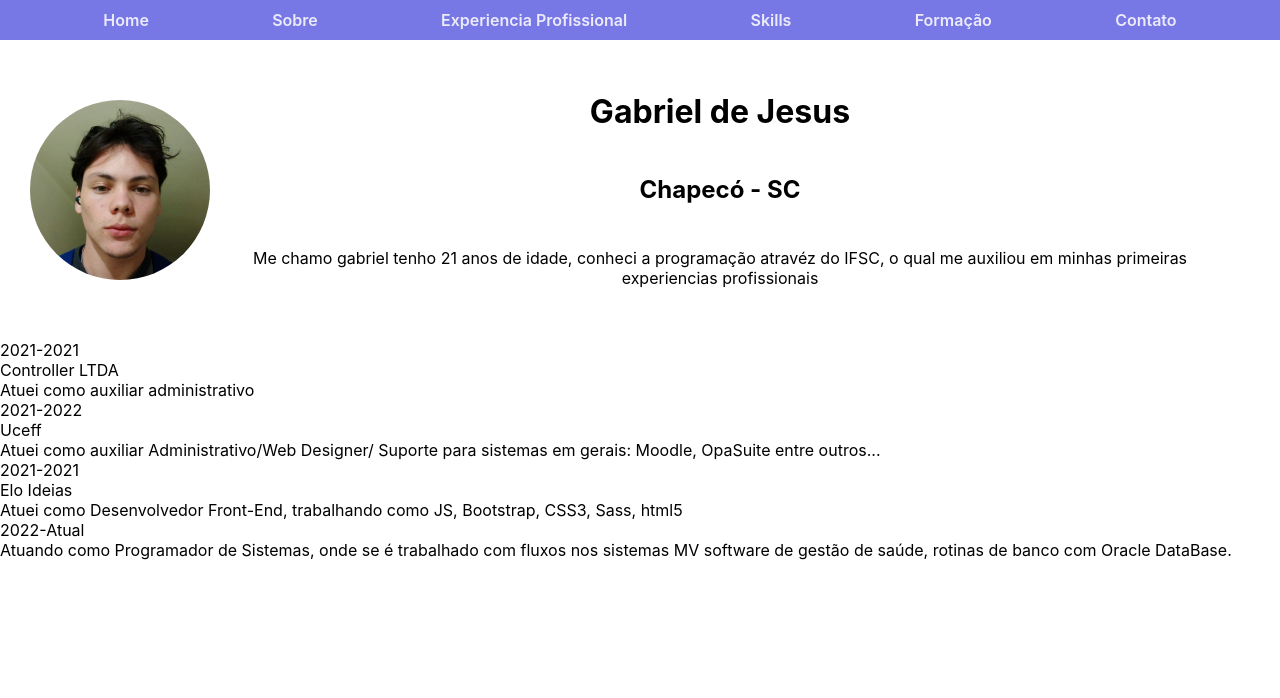
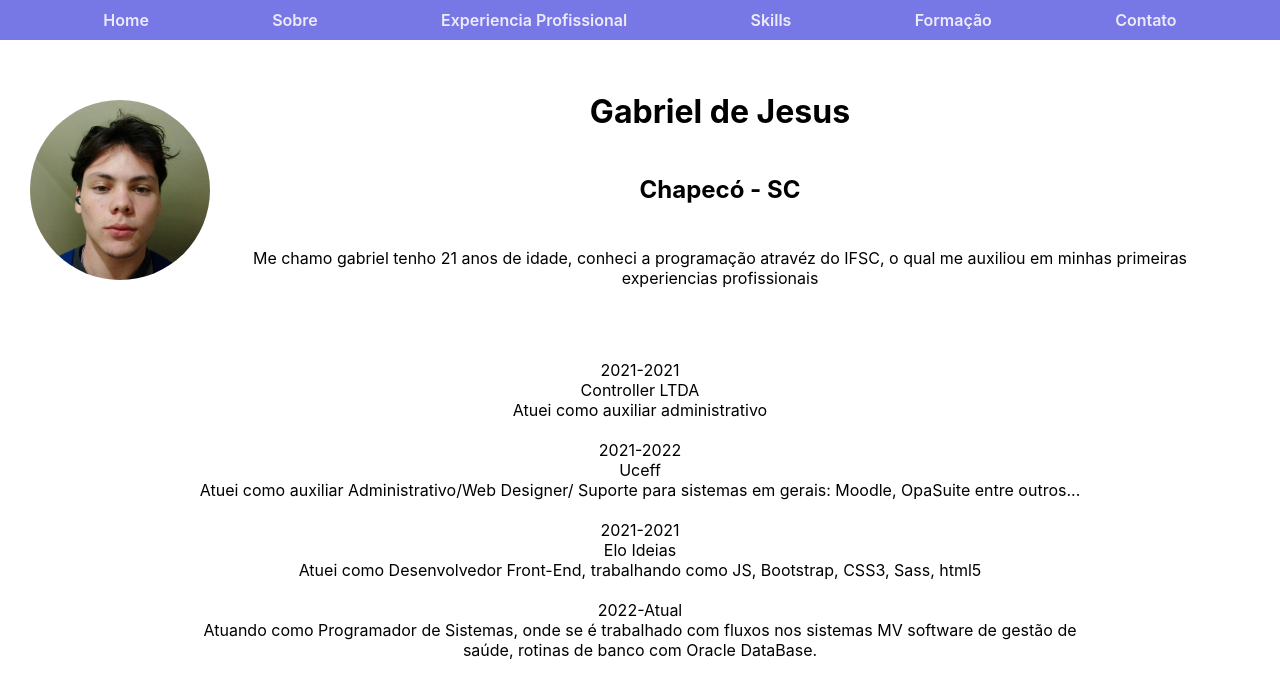
Before and after one commit to Jeje-Gab/Portifolio-React, a React (Create React App) app in the folder meu-projeto/: page / in a window 1280 px wide. Shown: the top 698 px of the page. Built offline with nearby package versions, Linux system fonts and the light colour scheme.

Commit message:
Novas tags e css

```diff
--- a/meu-projeto/src/Components/Experience/Experience.css
+++ b/meu-projeto/src/Components/Experience/Experience.css
@@ -0,0 +1,20 @@
+.ItensExp {
+    display: flex;
+    justify-content: center;
+    align-items: center;
+}
+
+.ItensExp > div {
+    text-align: center;
+}
+
+.BoxExp {
+
+}
+
+.Exp {
+    margin-top: 20px;
+    width: 75%;
+    margin-left: auto;
+    margin-right: auto;
+}
--- a/meu-projeto/src/Components/Experience/Experience.jsx
+++ b/meu-projeto/src/Components/Experience/Experience.jsx
@@ -3,9 +3,9 @@ import './Experience.css'
 
 function Experience() {
   return (
-    <div className="prof space">
+    <div className="ItensExp space">
       <div>
-        <div>
+        <div className="BoxExp">
             <div className="Exp">
                 <p>2021-2021 </p>
                 <p>Controller LTDA</p>
--- a/meu-projeto/src/Components/Profile/Profile.css
+++ b/meu-projeto/src/Components/Profile/Profile.css
@@ -43,3 +43,9 @@ img {
     width: 100%;
     text-align: center;
 }
+
+@media (max-width: 990px) {
+    .prof {
+        justify-content: center;
+    }
+}
```
